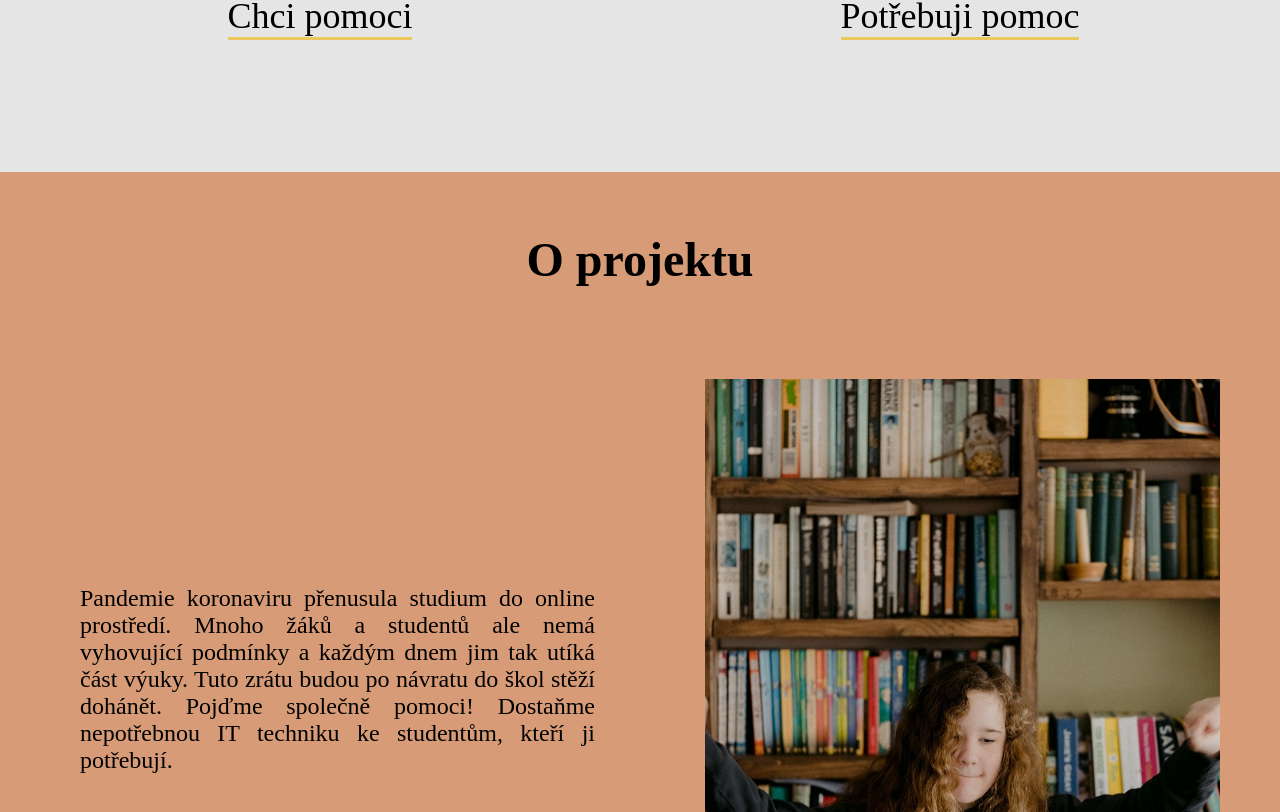
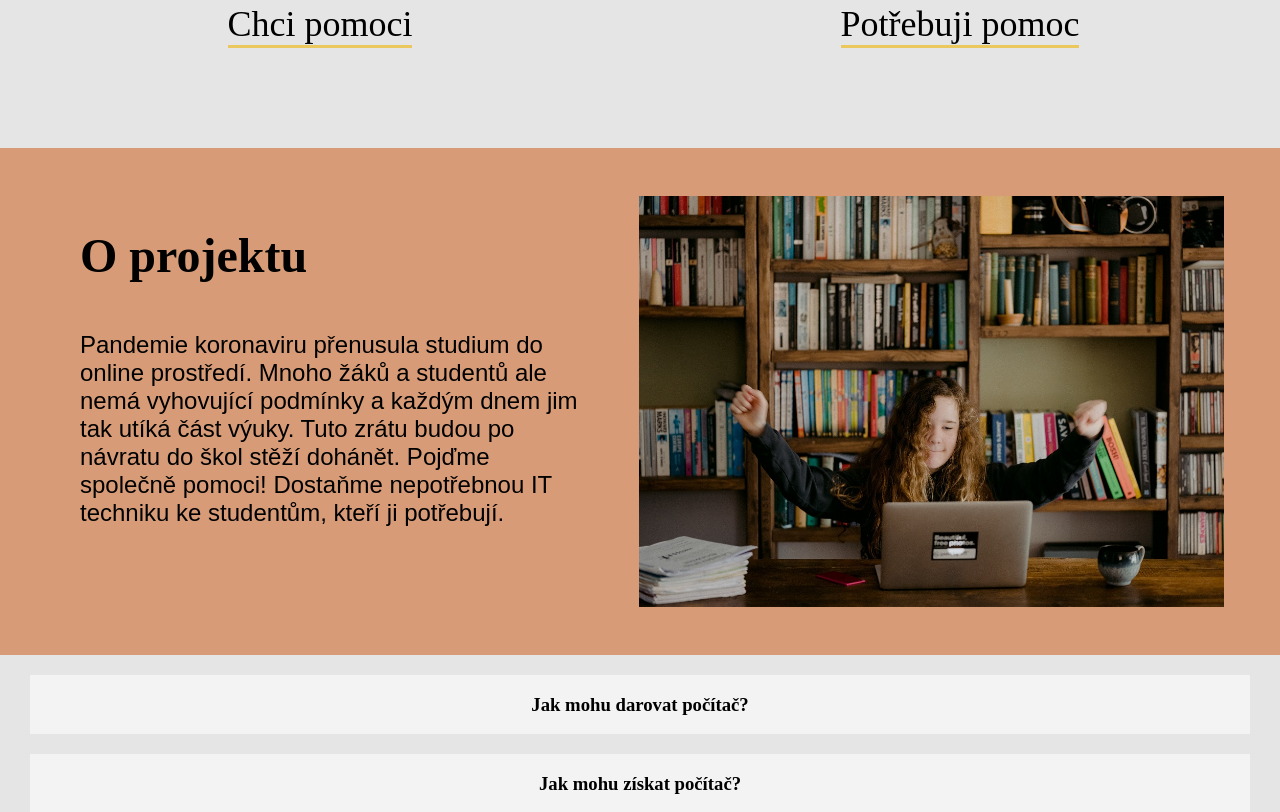
Before and after one commit to zuzubel/pocitace_pro_skolaky, a React app: page / in a window 1280 px wide. Shown: the part 988-1800 px from the top of the page. Built offline with nearby package versions, Linux system fonts and the light colour scheme; no server answers; the database is empty.

Commit message:
section 'AboutProject' modified css styles for responsive design

```diff
--- a/src/components/AboutProject/index.jsx
+++ b/src/components/AboutProject/index.jsx
@@ -5,8 +5,8 @@ export const AboutProject = () => {
   return (
     <>
       <div className="aboutProject">
-        <h1 className="aboutProject--h">O projektu</h1>
-        <div className="aboutProject--flex">
+        <div className="aboutProject--text">
+          <h1 className="aboutProject--h">O projektu</h1>
           <p className="aboutProject--p">
             Pandemie koronaviru přenusula studium do online prostředí. Mnoho
             žáků a studentů ale nemá vyhovující podmínky a každým dnem jim tak
@@ -14,8 +14,8 @@ export const AboutProject = () => {
             Pojďme společně pomoci! Dostaňme nepotřebnou IT techniku ke
             studentům, kteří ji potřebují.
           </p>
-
-          <div className="aboutProject--foto"></div>
+        </div>
+        <div className="aboutProject--foto">
         </div>
       </div>
     </>
--- a/src/components/AboutProject/style.css
+++ b/src/components/AboutProject/style.css
@@ -5,58 +5,69 @@
 .aboutProject--h {
   text-align: center;
   padding-top: 60px;
+  font-family: 'Times New Roman', Times, serif;
+  margin: 0;
+  font-size: 28px;
 }
 
 .aboutProject--p {
-  padding: 20px 40px 10px 40px;
-  text-align: justify;
+  padding: 5px 40px 40px 40px;
+  text-align: center;
   font-size: 20px;
-  margin-bottom: 16px;
+  font-family: Arial, Helvetica, sans-serif;
 }
 
-.aboutProject--foto {
-  background-image: url('../img_components/oProjektu_foto.jpg');
-  background-size: contain;
-  background-repeat: no-repeat;
-  width: 80%;
-  height: 60vmin;
-}
-
-.aboutProject--flex {
+.aboutProject--text {
   display: flex;
   flex-direction: column;
   justify-content: center;
   align-items: center;
 }
 
-@media screen and (min-width: 768px) {
-  .aboutProject--p {
-    width: 50%;
-    padding: 20px 20px 100px 20px;
-    font-size: 24px;
-    justify-content: center;
-    align-items: center;
-    margin: 60px;
+/* resp. design pro tablety */
+@media screen and (min-width: 480px) and (max-width: 768px) {
+  .aboutProject--h {
+    font-size: 28px;
+    text-align: center;
   }
 
-  .aboutProject--h {
-    font-size: 48px;
+  .aboutProject--p {
+    text-align: justify;
   }
+}
 
-  .aboutProject--flex {
+@media screen and (min-width: 768px) {
+  .aboutProject {
     display: flex;
     flex-direction: row;
   }
 
+  .aboutProject--h {
+    align-self: flex-start;
+    font-size: 48px;
+    padding-top: 0;
+    margin: 80px 0 0 80px;
+  }
+
+  .aboutProject--p {
+    padding: 0 0 80px 20px;
+    font-size: 24px;
+    text-align: start;
+    margin: 48px 0 48px 60px;
+  }
+
+  .aboutProject--text {
+    display: flex;
+    width: 50%;
+    margin-right: 54px;
+  }
+
   .aboutProject--foto {
+    width: 50%;
+    background-image: url('../img_components/oProjektu_foto.jpg');
     background-position: center;
-    width: 50%;
-    height: 80vmin;
-    max-width: 100%;
     background-size: cover;
-    margin: 60px 60px 100px 30px;
+    background-repeat: no-repeat;
+    margin: 48px 56px 48px 0;
   }
 }
-
-@media screen and (min-width: 361px) and (max-width: 768px) {
-}
--- a/src/components/For/style.css
+++ b/src/components/For/style.css
@@ -42,6 +42,7 @@
   border-bottom: 3px solid transparent;
   width: fit-content;
   align-self: center;
+  margin-top: 8px;
 }
 
 .for__donors--a,
--- a/src/components/Header/style.css
+++ b/src/components/Header/style.css
@@ -83,7 +83,7 @@ header {
 
 /* je třeba změnit font weight na tlustčí,ale fuguje to jen z extrému do extrému. Zkusit stáhnout z google fonts */
 .opening {
-  font-size: 24px;
+  font-size: 28px;
   text-align: center;
   height: 280px;
   padding: 82px 13px 0 13px;
@@ -123,6 +123,9 @@ header {
 
 /* responzivní design pro desktop */
 @media screen and (min-width: 768px) {
+  .header__left {
+    padding: 10px 10px;
+  }
 
   .header__logo {
     width: 4rem;
```
